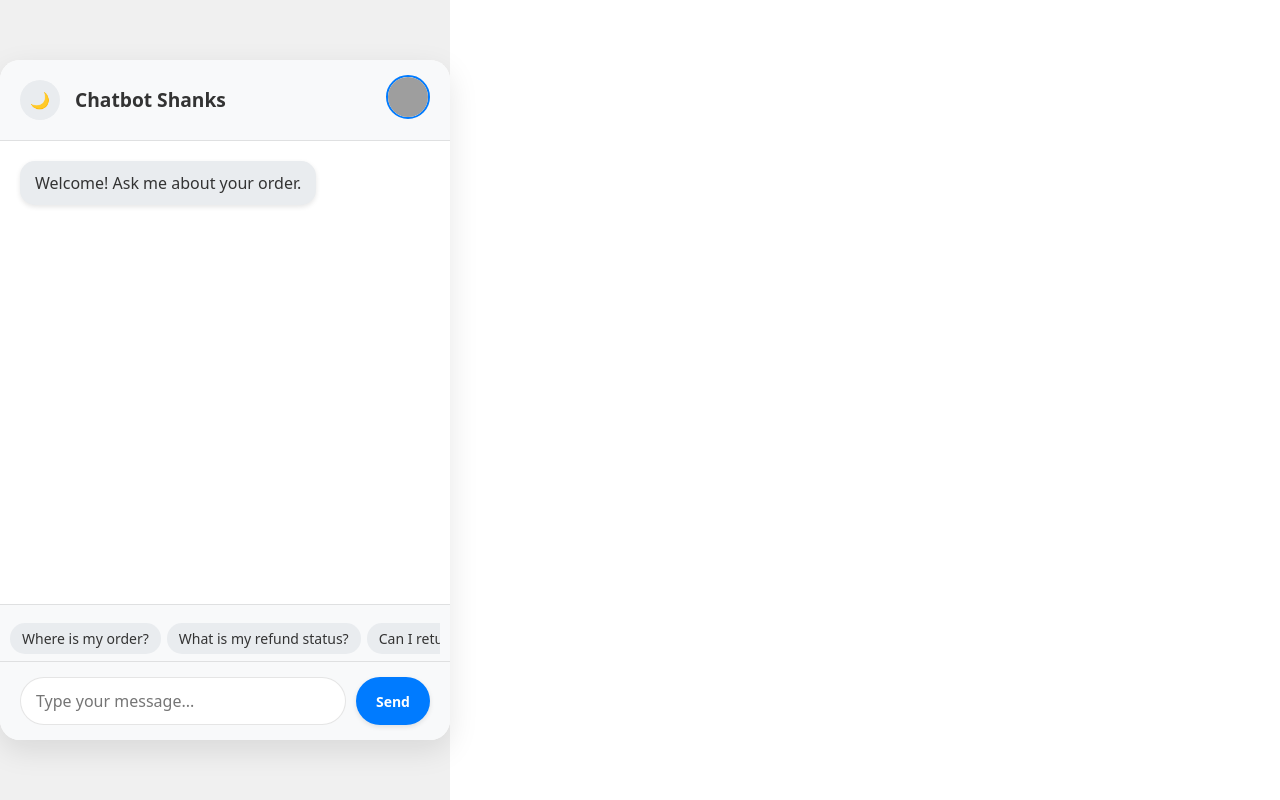
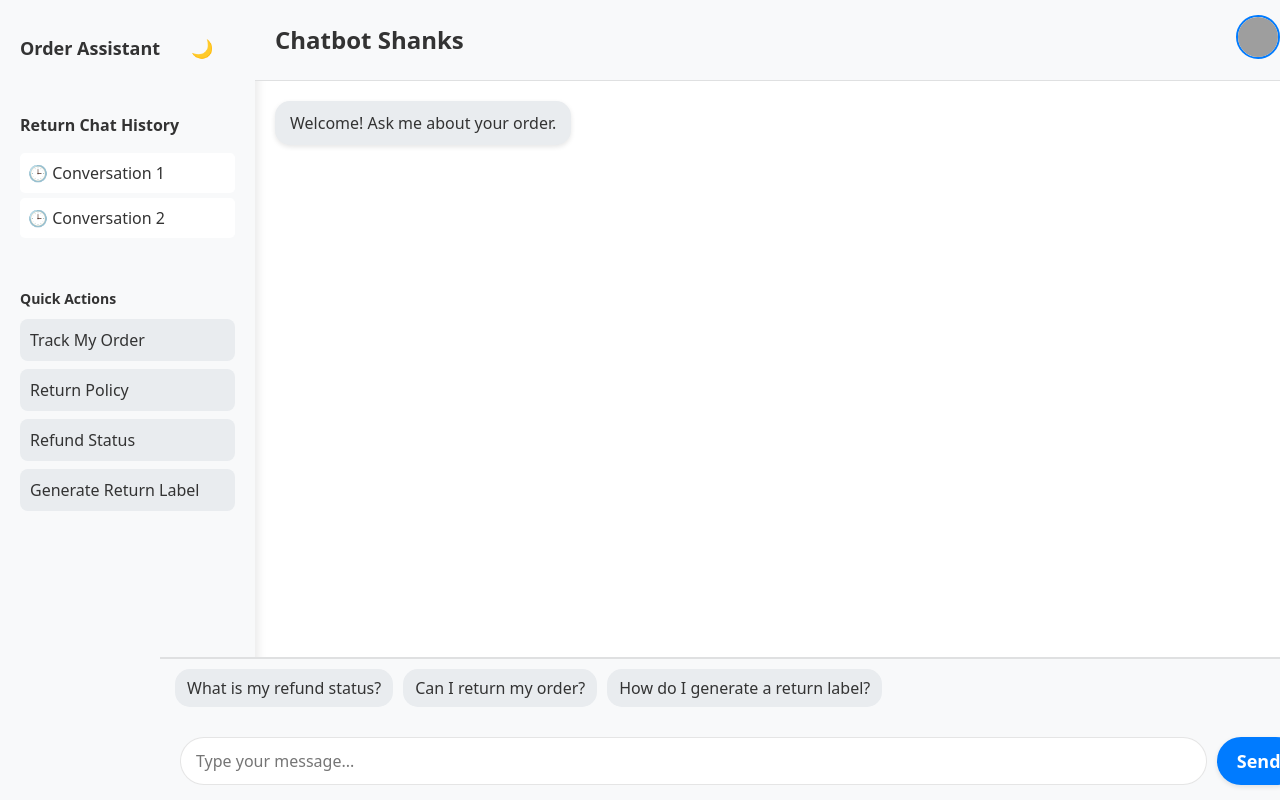
Before and after one commit to AyushNagras-07/CHATBOT, a React (Vite) app: page / in a window 1280 px wide. Built offline with nearby package versions, Linux system fonts and the light colour scheme; grey boxes are pictures that could not be loaded.

Commit message:
NEW uPDATED chATBOT UI

```diff
--- a/src/components/Chatbot.jsx
+++ b/src/components/Chatbot.jsx
@@ -2,12 +2,9 @@ import React, { useState, useRef, useEffect } from "react";
 import MessageBubble from "./MessageBubble";
 import UserProfile from "./UserProfile";
 import Sidebar from "./sidebar";
-import orders from "./ordersData"; // Import orders data
 import { motion, AnimatePresence } from "framer-motion";
-import { fetchChatResponse, fetchOrderStatus } from "../api/fetch";
 
 const predefinedMessages = [
-  "Where is my order?",
   "What is my refund status?",
   "Can I return my order?",
   "How do I generate a return label?"
@@ -20,6 +17,34 @@ const Chatbot = () => {
   const [isTyping, setIsTyping] = useState(false);
   const [isDarkMode, setIsDarkMode] = useState(false);
   const chatContainerRef = useRef(null);
+  const [isMobile, setIsMobile] = useState(window.innerWidth <= 768);
+
+  // Full-screen chatbot style
+  const chatbotStyle = {
+    width: "100%",
+    height: "100vh",
+    display: "flex",
+    flexDirection: "row",
+    overflow: "hidden",
+    backgroundColor: isDarkMode ? "#1a1a1a" : "white",
+    transition: "all 0.3s ease-in-out",
+    position: "fixed",
+    top: 0,
+    left: 0,
+    right: 0,
+    bottom: 0,
+    zIndex: 1000,
+  };
+
+  // Handle window resize for responsiveness
+  useEffect(() => {
+    const handleResize = () => {
+      setIsMobile(window.innerWidth <= 768);
+    };
+
+    window.addEventListener('resize', handleResize);
+    return () => window.removeEventListener('resize', handleResize);
+  }, []);
 
   useEffect(() => {
     const savedMode = localStorage.getItem("darkMode") === "true";
@@ -37,19 +62,6 @@ const Chatbot = () => {
     // Log the user's query to the console
     console.log("User query:", message);
 
-    // Simulate an API call
-    const handleSend = async () => {
-      const message = input.trim();
-      if (!message) return;
-
-      setMessages((prev) => [...prev, { text: message, isUser: true }]);
-      setInput("");
-
-      // ✅ Send message to API and log the response
-      await sendUserQuery(message);
-    };
-
-
     setMessages((prev) => [...prev, { text: message, isUser: true }]);
     setInput("");
     setIsTyping(true);
@@ -57,9 +69,6 @@ const Chatbot = () => {
     // Determine response based on predefined questions
     let response;
     switch (message.toLowerCase()) {
-      case "where is my order?":
-        response = `Here are your orders: ${orders.map(order => order.product).join(", ")}.`;
-        break;
       case "what is my refund status?":
         response = "Refunds are processed within 5-7 business days. Please check your email for updates.";
         break;
@@ -88,25 +97,20 @@ const Chatbot = () => {
 
   return (
     <motion.div
-      initial={{ opacity: 0, y: 20 }}
-      animate={{ opacity: 1, y: 0 }}
-      style={{
-        width: "100%",
-        maxWidth: "450px",
-        margin: "auto",
-        padding: "0px",
-        display: "flex",
-        flexDirection: "column",
-        height: "85vh",
-        borderRadius: "20px",
-        overflow: "hidden",
-        background: isDarkMode ? "#1a1a1a" : "#ffffff",
-        position: "relative",
-        transition: "all 0.3s ease-in-out",
-        boxShadow: "0 10px 30px rgba(0,0,0,0.1)",
-      }}
+      initial={{ opacity: 0 }}
+      animate={{ opacity: 1 }}
+      style={chatbotStyle}
     >
-      {/* Header */}
+      {/* Sidebar */}
+      <Sidebar
+        onSelect={(question) => setInput(question)}
+        isDarkMode={isDarkMode}
+        toggleDarkMode={() => setIsDarkMode(!isDarkMode)}
+      />
+
+      {/* Main Chat Area */}
+      <div style={{ flex: 1, display: "flex", flexDirection: "column" }}>
+        {/* Header - Fixed at the top */}
         <div
           style={{
             display: "flex",
@@ -115,30 +119,14 @@ const Chatbot = () => {
             padding: "15px 20px",
             background: isDarkMode ? "#2d2d2d" : "#f8f9fa",
             borderBottom: "1px solid rgba(0,0,0,0.1)",
+            width: "98%",
+            zIndex: 10,
           }}
         >
           <div style={{ display: "flex", alignItems: "center", gap: "15px" }}>
-          <motion.div
-            whileHover={{ scale: 1.1 }}
-            whileTap={{ scale: 0.95 }}
-            onClick={() => setIsDarkMode(!isDarkMode)}
-            style={{
-              width: "40px",
-              height: "40px",
-              display: "flex",
-              alignItems: "center",
-              justifyContent: "center",
-              borderRadius: "50%",
-              background: isDarkMode ? "#404040" : "#e9ecef",
-              cursor: "pointer",
-              transition: "all 0.3s ease",
-            }}
-          >
-            {isDarkMode ? "☀️" : "🌙"}
-          </motion.div>
             <h2 style={{
               margin: 0,
-            fontSize: "1.2rem",
+              fontSize: "1.5rem",
               color: isDarkMode ? "#fff" : "#333",
               fontWeight: "600"
             }}>
@@ -227,25 +215,25 @@ const Chatbot = () => {
           )}
         </AnimatePresence>
 
+        {/* Quick Actions & Input - Fixed at the bottom */}
+        <div style={{
+          width: "87.5%",
+          background: isDarkMode ? "#2d2d2d" : "#f8f9fa",
+          borderTop: "1px solid rgba(0,0,0,0.1)",
+          position: "absolute",
+          bottom: 0,
+          right: 0,
+          zIndex: 10,
+        }}>
           {/* Quick Actions */}
           <div style={{
-      padding: "2px 10px",
-      background: isDarkMode ? "#2d2d2d" : "#f8f9fa",
+            padding: "10px 15px",
             borderTop: "1px solid rgba(0,0,0,0.1)",
           }}>
-      <p style={{
-        marginBottom: "5px",
-        color: isDarkMode ? "#ddd" : "#333",
-        fontSize: "1rem",
-        textAlign: "center",
-        fontWeight: "500"
-      }}>
-      </p>
-
             {/* Horizontal Scrollable Buttons */}
             <div style={{
               display: "flex",
-        gap: "6px",
+              gap: "10px",
               overflowX: "auto",
               whiteSpace: "nowrap",
               paddingBottom: "5px",
@@ -261,11 +249,11 @@ const Chatbot = () => {
                   style={{
                     border: "none",
                     borderRadius: "15px",
-              padding: "6px 12px",
+                    padding: "8px 12px",
                     background: isDarkMode ? "#404040" : "#e9ecef",
                     color: isDarkMode ? "#fff" : "#333",
                     cursor: "pointer",
-              fontSize: "14px",
+                    fontSize: "16px",
                     fontFamily: "Söhne, ui-sans-serif, system-ui, -apple-system, Segoe UI, Roboto, Ubuntu, Cantarell, Noto Sans, sans-serif",
                     transition: "all 0.2s ease",
                     flexShrink: 0
@@ -281,9 +269,8 @@ const Chatbot = () => {
           <div style={{
             display: "flex",
             padding: "15px 20px",
-        background: isDarkMode ? "#2d2d2d" : "#f8f9fa",
-        borderTop: "1px solid rgba(0,0,0,0.1)",
-        gap: "10px"
+            gap: "10px",
+            width: "100%",
           }}>
             <input
               value={input}
@@ -291,7 +278,7 @@ const Chatbot = () => {
               onKeyDown={(e) => e.key === "Enter" && handleSend()}
               placeholder="Type your message..."
               style={{
-            flex: "1",
+                width: "90%",
                 padding: "12px 15px",
                 border: "1px solid rgba(0,0,0,0.1)",
                 borderRadius: "25px",
@@ -314,14 +301,17 @@ const Chatbot = () => {
                 padding: "12px 20px",
                 cursor: "pointer",
                 borderRadius: "25px",
-            fontSize: "14px",
+                fontSize: "18px",
                 fontWeight: "600",
                 transition: "all 0.3s ease",
                 boxShadow: "0 2px 5px rgba(0,0,0,0.1)",
+                minWidth: isMobile ? "60px" : "80px",
               }}
             >
               Send
             </motion.button>
+          </div>
+        </div>
       </div>
     </motion.div>
   );
```
Lines whose indentation alone changed are shown as unchanged.
